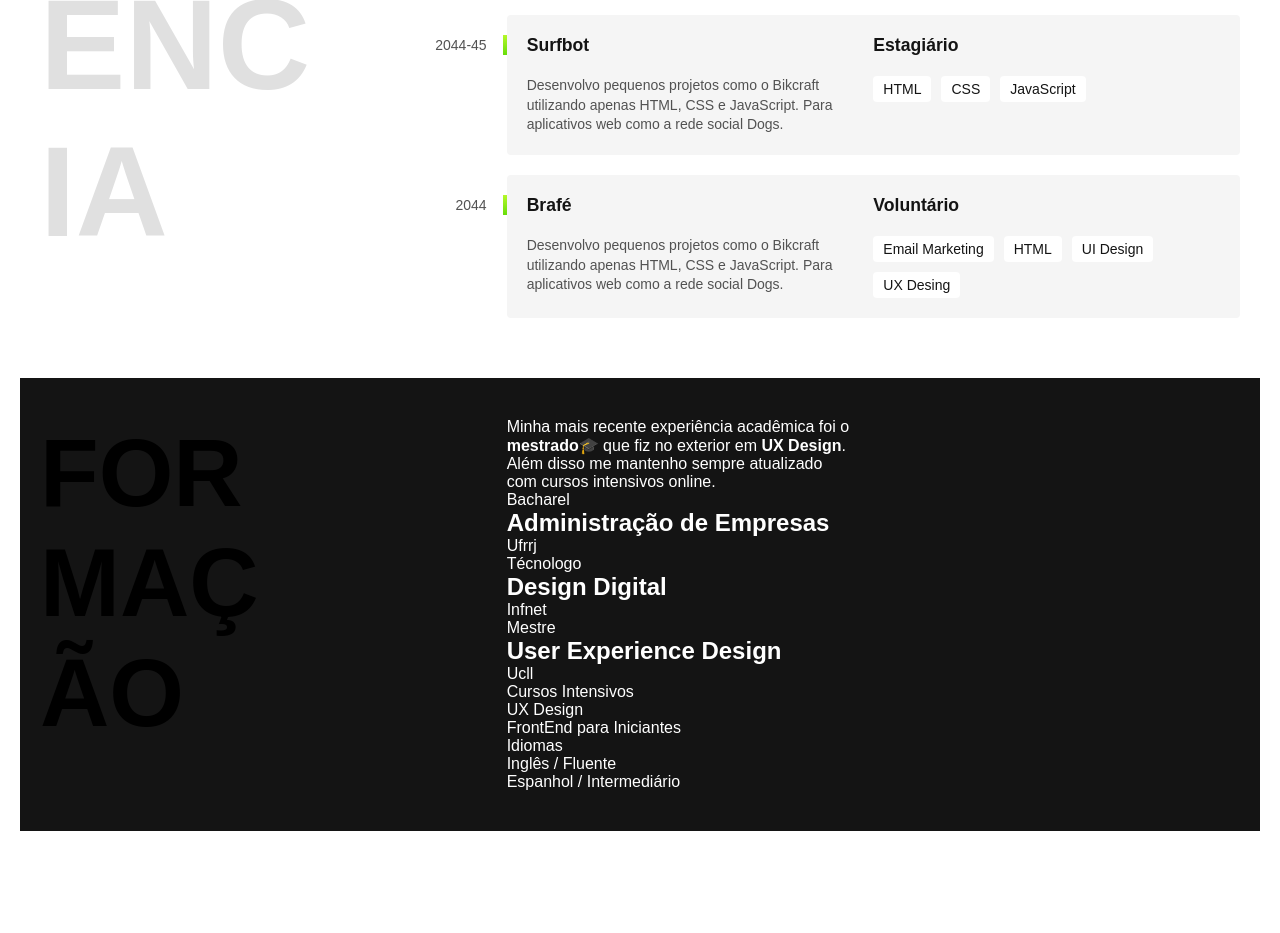
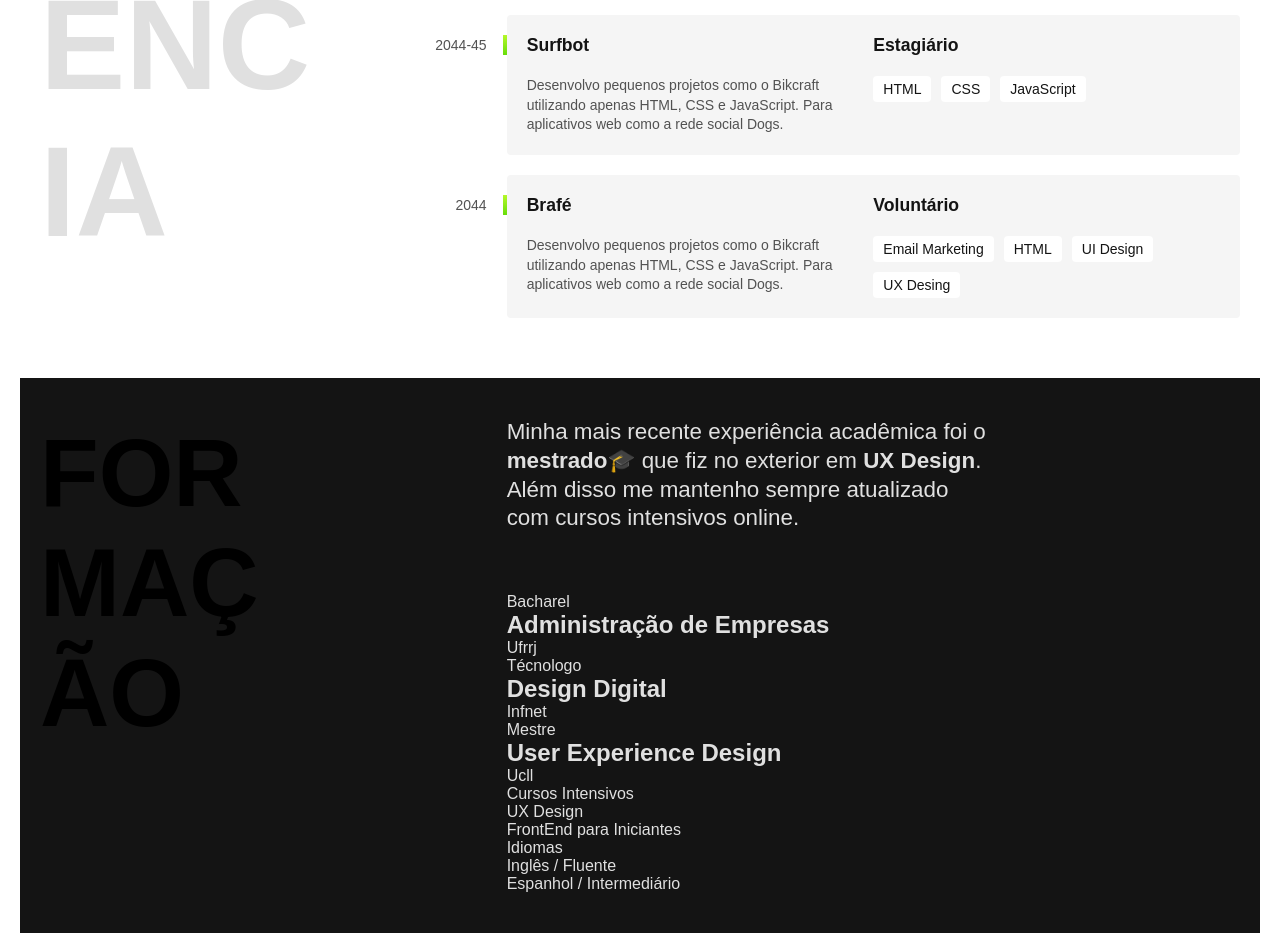
Before and after one commit to mbarros02/portifolio-origamid, a plain HTML site: page index.html in a window 1280 px wide. Shown: the part 1096-2029 px from the top of the page. Before the commit the page ends 1927 px from the top, so only its background shows below. Drawn offline with Linux system fonts and the light colour scheme.

Commit message:
Atualizando alterações

```diff
--- a/css/formacao.css
+++ b/css/formacao.css
@@ -16,5 +16,13 @@
 }
 
 .formacao-experiencia {
-  color: #ffffff;
+  color: #e0e0e0;
 }
+
+.formacao-texto {
+  color: #e0e0e0;
+  font-size: 1.4rem;
+  text-align: begin;
+  line-height: 1.8rem;
+  padding: 0 0 60px 0;
+}
--- a/index.html
+++ b/index.html
@@ -82,10 +82,12 @@
   </section>
 
   <section class="formacao" id="formacao">
+
     <h2 class="subtitulo">Formação</h2>
 
     <div class="formacao-experiencia">
-      <p>Minha mais recente experiência acadêmica foi o <br> <strong>mestrado</strong>🎓 que fiz no exterior em <strong>UX Design</strong>. <br> Além disso me mantenho sempre atualizado <br> com cursos intensivos online.</p>
+
+      <p class="formacao-texto">Minha mais recente experiência acadêmica foi o <br> <strong>mestrado</strong>🎓 que fiz no exterior em <strong>UX Design</strong>. <br> Além disso me mantenho sempre atualizado <br> com cursos intensivos online.</p>
 
       <div class="formacao-cursos">
         <span>Bacharel</span>
```
